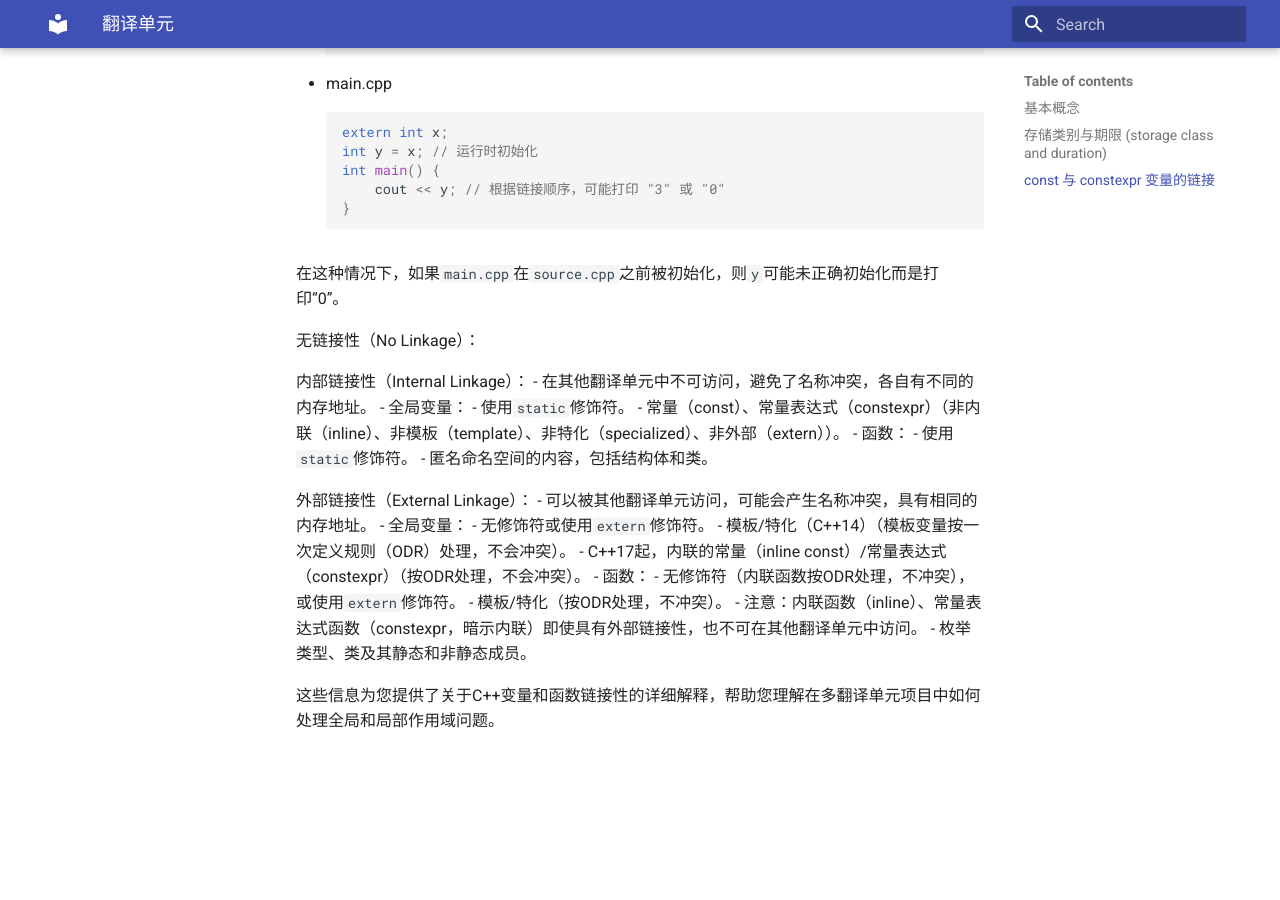
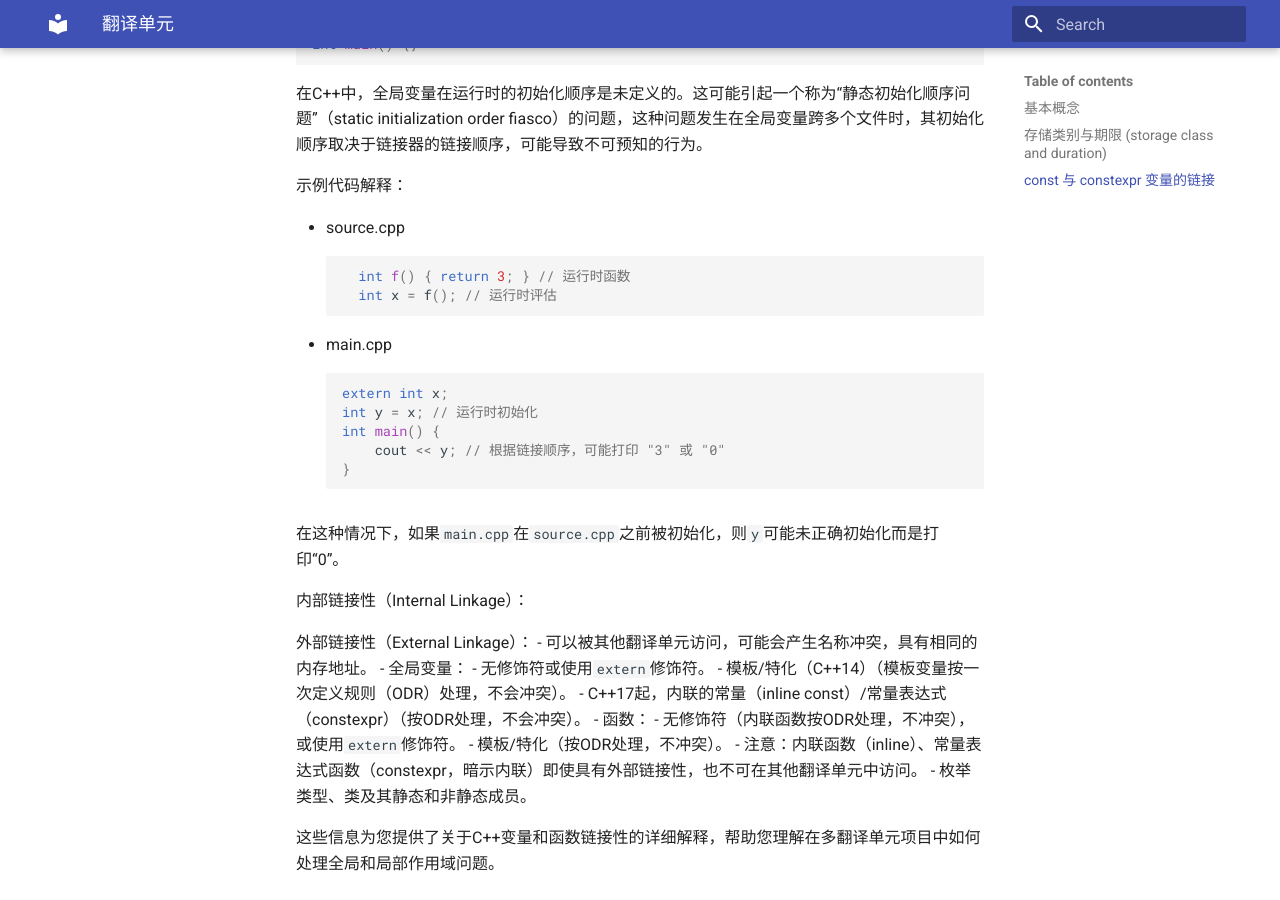
Before and after one commit to ymma98/technotes, an MkDocs documentation site: the page built from docs/cpp/翻译单元.md, in a window 1280 px wide and 900 px high, scrolled down 4747 px. Built offline with MkDocs 1.6.1 and Material for MkDocs 9.7.7, drawn with Linux system fonts in a browser that asks for light colours; before the commit the page ends 5505 px from its top, so only the background shows below that; part of the change alters nothing that is shown; some of the changed text lies outside the part shown.

Commit message:
docs/cpp/翻译单元.md updated from https://stackedit.cn/

```diff
--- a/docs/cpp/翻译单元.md
+++ b/docs/cpp/翻译单元.md
@@ -42,6 +42,14 @@ struct A {
 	- 静态局部变量（static local variable）的地址取决于其所在函数的链接性。
 
 -   Internal Linkage（内部链接）。内部链接是指只在单个翻译单元的作用域内可见的符号。相同的符号名称在不同翻译单元中具有不同的内存地址。
+	- 在其他翻译单元中不可访问，避免了名称冲突，各自有不同的内存地址。
+	- 全局变量：
+		 - 使用`static`修饰符。
+		 - 常量（const）、常量表达式（constexpr）（非内联（inline）、非模板（template）、非特化（specialized）、非外部（extern））。
+	- 函数：
+	 - 使用`static`修饰符。
+	- 匿名命名空间的内容，包括结构体和类。
+
 
 -   External Linkage（外部链接）。外部链接是指存在于单个翻译单元之外的实体。这些实体在整个程序中可访问，并且在所有翻译单元的组合中具有相同的内存地址。
 
@@ -188,17 +196,7 @@ int main() {
 
 
 
-无链接性（No Linkage）：
-
-
 内部链接性（Internal Linkage）：
-- 在其他翻译单元中不可访问，避免了名称冲突，各自有不同的内存地址。
-- 全局变量：
-  - 使用`static`修饰符。
-  - 常量（const）、常量表达式（constexpr）（非内联（inline）、非模板（template）、非特化（specialized）、非外部（extern））。
-- 函数：
-  - 使用`static`修饰符。
-- 匿名命名空间的内容，包括结构体和类。
 
 外部链接性（External Linkage）：
 - 可以被其他翻译单元访问，可能会产生名称冲突，具有相同的内存地址。
@@ -215,7 +213,7 @@ int main() {
 这些信息为您提供了关于C++变量和函数链接性的详细解释，帮助您理解在多翻译单元项目中如何处理全局和局部作用域问题。
 
 <!--stackedit_data:
-eyJoaXN0b3J5IjpbMTUyNjI0OTY3MiwtMTkwODQ2ODMzMSw2OD
-I1NzYyNDUsNDA4NTg0ODkxLDc5NjMyNzE4MCwxNjM4Nzc0Njc3
-LDE3NTIyOTM3M119
+eyJoaXN0b3J5IjpbMzg1OTQ1Nzg1LC0xOTA4NDY4MzMxLDY4Mj
+U3NjI0NSw0MDg1ODQ4OTEsNzk2MzI3MTgwLDE2Mzg3NzQ2Nzcs
+MTc1MjI5MzczXX0=
 -->
```
